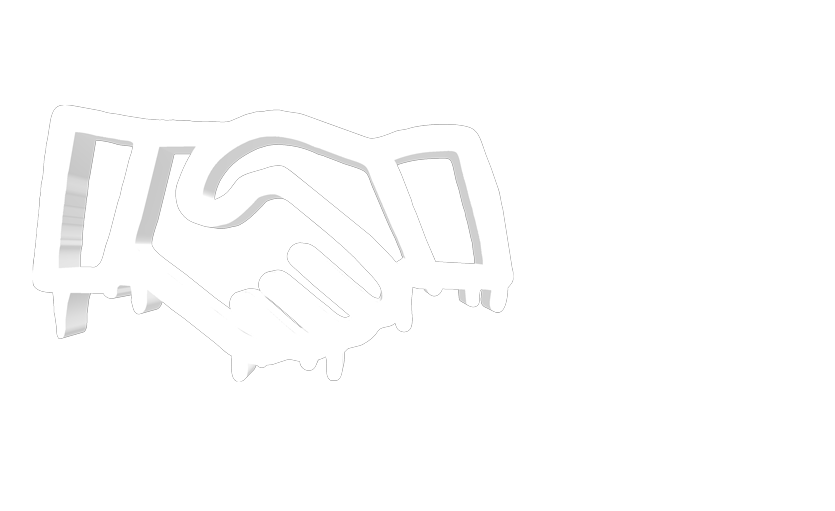
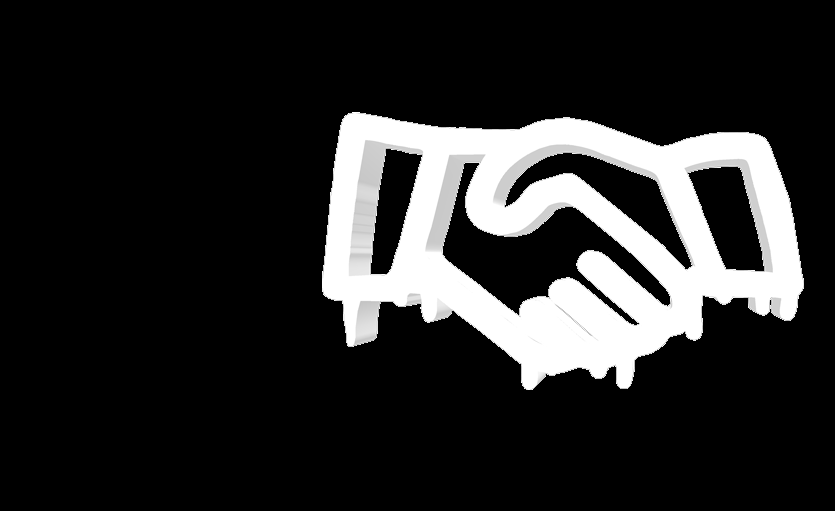
Before and after one commit to callumross/callumross.github.io, a plain HTML site: page index.html in a window 1280 px wide. Shown: the whole page, without its empty margins (78-913 px from the left). Drawn offline with Linux system fonts and the light colour scheme.

Commit message:
centered gif and background black

```diff
--- a/cursor/main.scss
+++ /dev/null
@@ -1,5 +0,0 @@
-body {
-    margin: 0;
-    height: 100vh;
-    cursor: url("../images/smiley.svg"), auto;
-}
--- a/index.html
+++ b/index.html
@@ -2,12 +2,12 @@
 <html lang="en">
 <head>
     <meta charset ="UTF-8">
-    <link rel="stylesheet" href="cursor/main.css">
+    <link rel="stylesheet" href="styles/style.css">
 </head>
 <body>
 
 
-    <img src="images/handShake.gif" rel="moving hand shake gif">
+    <img src="images/handShake.gif" rel="moving hand shake gif" class="fpc">
 
 </body>
 </html>
--- /dev/null
+++ b/styles/style.css
@@ -0,0 +1,9 @@
+body{
+    background-color: black;
+}
+
+.fpc{
+    display: block;
+    margin-left: auto;
+    margin-right: auto;
+}
```
Also changed, not shown: cursor/main.css (deleted), 1 other file.
